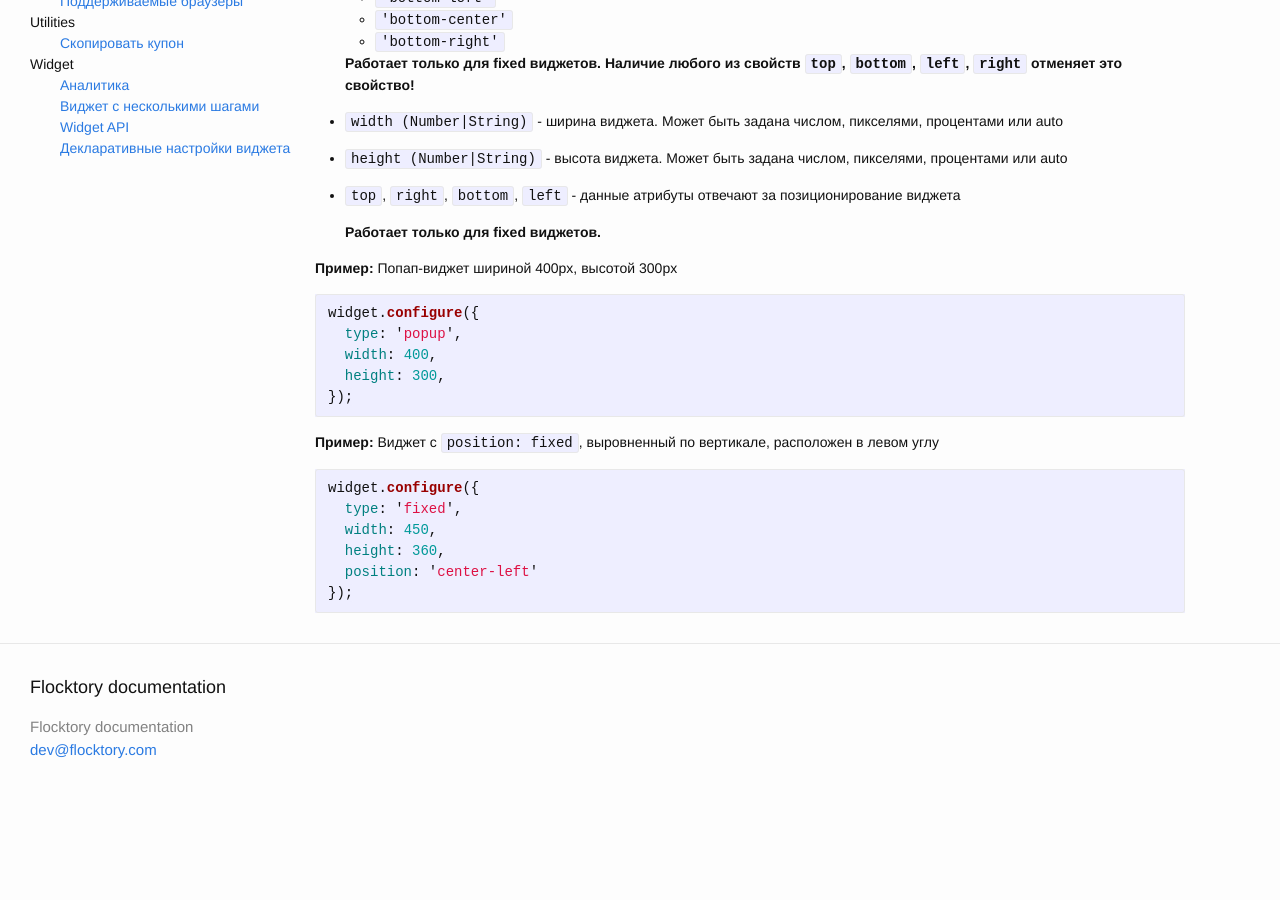
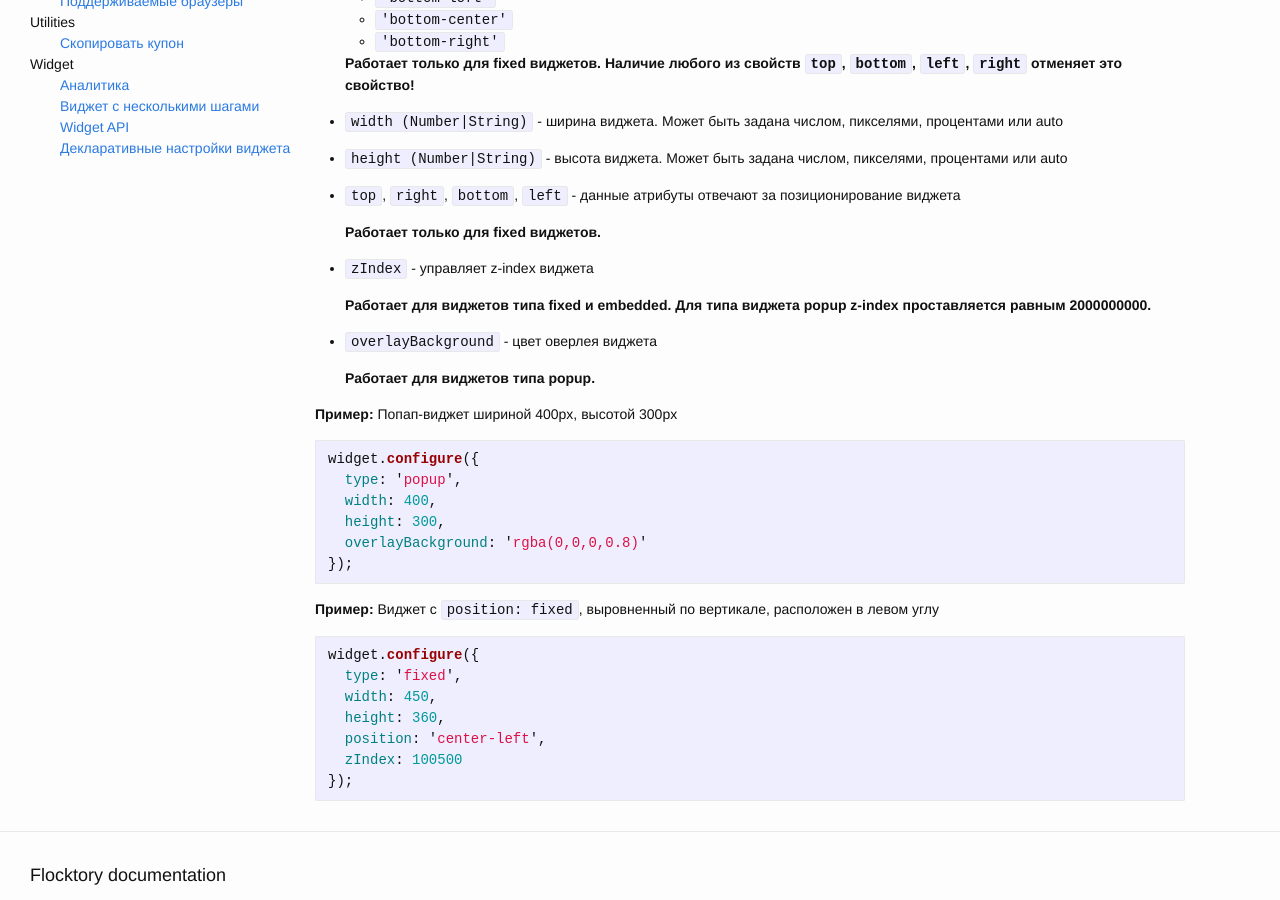
Before and after one commit to flocktory/flocktory.github.io, a Jekyll site: the page built from _docs_ru/widget/widget-api.md, in a window 1280 px wide and 900 px high, scrolled down 674 px. Built offline with Jekyll 4.4.1, drawn with Linux system fonts in a browser that asks for light colours; before the commit the page ends 1495 px from its top, so only the background shows below that.

Commit message:
widget.configure, light widgets

````diff
--- a/_docs_ru/widget/widget-api.md
+++ b/_docs_ru/widget/widget-api.md
@@ -52,6 +52,19 @@ widget.configure(object)
   **Работает только для fixed виджетов.**
 
 
+- `zIndex` - управляет z-index виджета
+
+
+  **Работает для виджетов типа fixed и embedded. Для типа виджета popup z-index проставляется равным 2000000000.**
+
+
+- `overlayBackground` - цвет оверлея виджета
+
+
+  **Работает для виджетов типа popup.**
+
+
+
 
 
 **Пример:** Попап-виджет шириной 400px, высотой 300px
@@ -61,6 +74,7 @@ widget.configure({
   type: 'popup',
   width: 400,
   height: 300,
+  overlayBackground: 'rgba(0,0,0,0.8)'
 });
 ```
 
@@ -71,6 +85,7 @@ widget.configure({
   type: 'fixed',
   width: 450,
   height: 360,
-  position: 'center-left'
+  position: 'center-left',
+  zIndex: 100500
 });
 ```
````
Also changed, not shown: _docs_ru/precheckout/coupon.md (+1 -0 lines), _docs_ru/widget/widget-config.md (+1 -1 lines).
